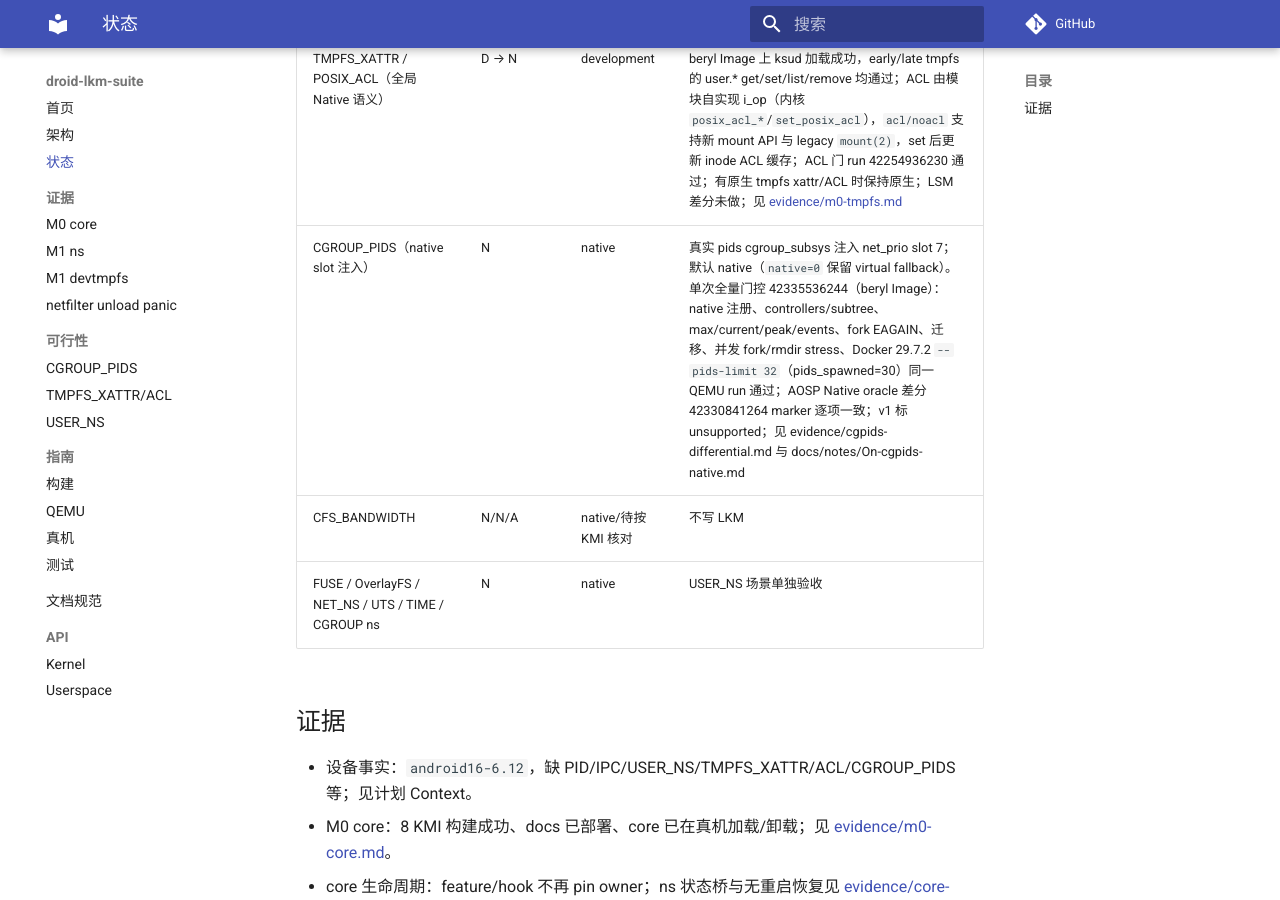
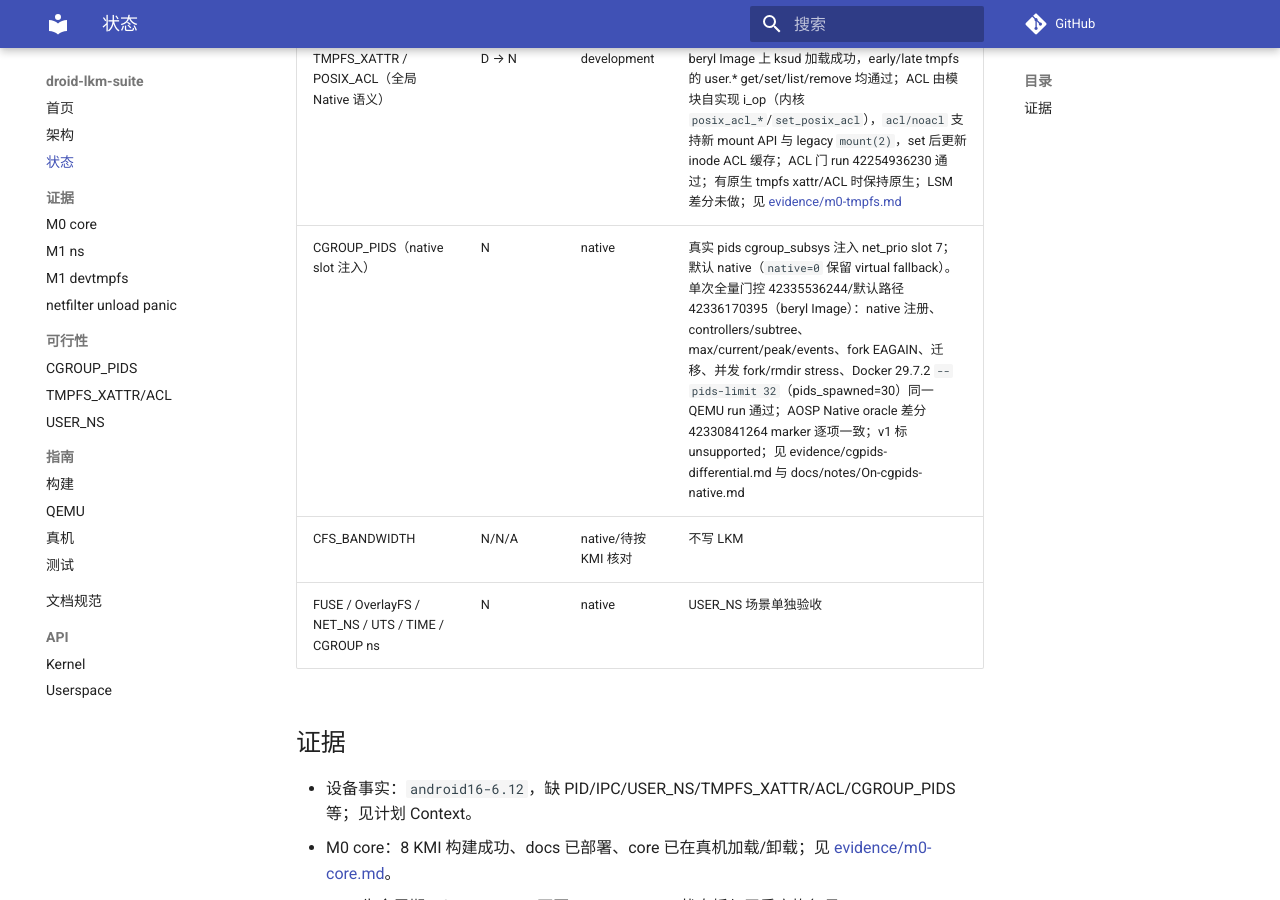
Before and after one commit to uobe1/droid-lkm-suite, an MkDocs documentation site: the page built from docs/status.md, in a window 1280 px wide and 900 px high, scrolled down 1108 px. Built offline with MkDocs 1.6.1 and Material for MkDocs 9.7.7, drawn with Linux system fonts in a browser that asks for light colours; comment, search, counter and statistics services are not loaded.

Commit message:
docs(status): record cgpids default-native verification

```diff
--- a/docs/status.md
+++ b/docs/status.md
@@ -13,7 +13,7 @@
 | IP_SET / HASH_IP / HASH_NET / XT_SET | R | development | 6.12 构建/导出/QEMU hash 语义通过; 设备 no-compat ABI 修复后 insmod/xt_set 注册/rmmod 通过; iptables 规则与容器验收待完成 |
 | USER_NS + idmapped/child overlay/FUSE/selftests | D → N | verified（设备 Image, dev） | userns live 在 `dnsk_ns`（`DNSK_USERNS=1`）；idmap 使用真实 map 转换（`live-mnt-idmapping`）；`mount_setattr`/`do_mount_setattr` 与 `ovl_fill_super` trampoline 修复 `CONFIG_USER_NS=n` 桩；门 42276937204（`IDMAP_CLONE_UID=1`）与 42286395532（overlay、嵌套 userns、FUSE、mount_setattr selftest 21/21、host overlay 对照）；见 [evidence/m0-userns.md](evidence/m0-userns.md) |
 | TMPFS_XATTR / POSIX_ACL（全局 Native 语义） | D → N | development | beryl Image 上 ksud 加载成功，early/late tmpfs 的 user.* get/set/list/remove 均通过；ACL 由模块自实现 i_op（内核 `posix_acl_*`/`set_posix_acl`），`acl/noacl` 支持新 mount API 与 legacy `mount(2)`，set 后更新 inode ACL 缓存；ACL 门 run 42254936230 通过；有原生 tmpfs xattr/ACL 时保持原生；LSM 差分未做；见 [evidence/m0-tmpfs.md](evidence/m0-tmpfs.md) |
-| CGROUP_PIDS（native slot 注入） | N | native | 真实 pids cgroup_subsys 注入 net_prio slot 7；默认 native（`native=0` 保留 virtual fallback）。单次全量门控 42335536244（beryl Image）：native 注册、controllers/subtree、max/current/peak/events、fork EAGAIN、迁移、并发 fork/rmdir stress、Docker 29.7.2 `--pids-limit 32`（pids_spawned=30）同一 QEMU run 通过；AOSP Native oracle 差分 42330841264 marker 逐项一致；v1 标 unsupported；见 evidence/cgpids-differential.md 与 docs/notes/On-cgpids-native.md |
+| CGROUP_PIDS（native slot 注入） | N | native | 真实 pids cgroup_subsys 注入 net_prio slot 7；默认 native（`native=0` 保留 virtual fallback）。单次全量门控 42335536244/默认路径 42336170395（beryl Image）：native 注册、controllers/subtree、max/current/peak/events、fork EAGAIN、迁移、并发 fork/rmdir stress、Docker 29.7.2 `--pids-limit 32`（pids_spawned=30）同一 QEMU run 通过；AOSP Native oracle 差分 42330841264 marker 逐项一致；v1 标 unsupported；见 evidence/cgpids-differential.md 与 docs/notes/On-cgpids-native.md |
 | CFS_BANDWIDTH | N/N/A | native/待按 KMI 核对 | 不写 LKM |
 | FUSE / OverlayFS / NET_NS / UTS / TIME / CGROUP ns | N | native | USER_NS 场景单独验收 |
 
```
